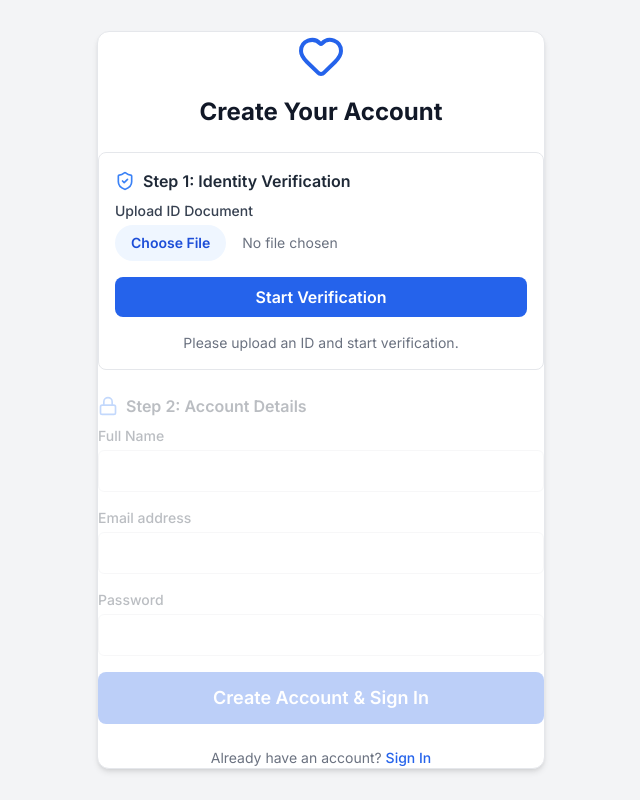
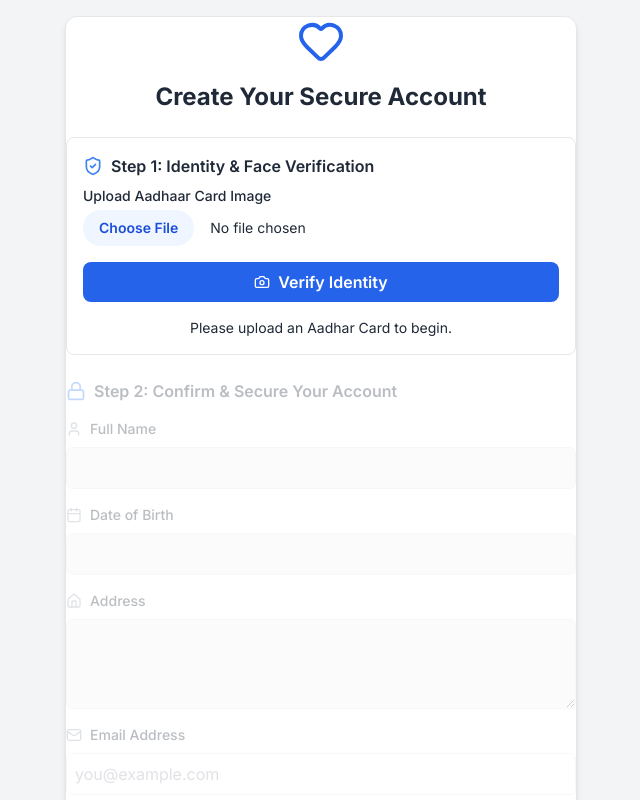
Before and after one commit to vishesh2305/DAAN, a React (Vite) app in the folder client/: page /auth in a window 1280 px wide. Shown: the top 800 px of the page, without its empty margins (319-959 px from the left). Built offline with nearby package versions, Linux system fonts and the light colour scheme.

Commit message:
Face Recognition + OCR working Fine

```diff
--- a/client/src/pages/AuthPage.jsx
+++ b/client/src/pages/AuthPage.jsx
@@ -1,44 +1,43 @@
-import React, { useState, useRef, useCallback } from 'react';
-import { Link, useNavigate } from 'react-router-dom';
-import { Eye, EyeOff, Users, Mail, Lock, Heart, Upload, Camera, ShieldCheck, AlertTriangle, LoaderCircle } from 'lucide-react';
+import React, { useState, useRef, useEffect, useCallback } from 'react';
+import { useNavigate, useLocation } from 'react-router-dom';
+import { ShieldCheck, LoaderCircle, Lock, Heart, User, Calendar, Home, Mail, Camera } from 'lucide-react';
 import Button from '../components/common/Button';
 import Card from '../components/common/Card';
-import { useUser } from '../contexts/UserProvider'; // Assuming you have this for login state management
+import { useUser } from '../contexts/UserProvider';
 
 const AuthPage = () => {
     const [isSignUp, setIsSignUp] = useState(true);
     const navigate = useNavigate();
-    const { login } = useUser(); // Let's use a login function from context
+    const location = useLocation();
+    const { login } = useUser();
 
-    // State for the form
-    const [formData, setFormData] = useState({ fullName: '', email: '', password: '' });
-    const [errors, setErrors] = useState({});
+    // Form state now includes all fields from the Aadhar card
+    const [formData, setFormData] = useState({
+        fullName: '',
+        dob: '',
+        address: '',
+        email: '',
+        password: ''
+    });
 
-    // State for Face Verification
     const [docImage, setDocImage] = useState(null);
     const [isVerified, setIsVerified] = useState(false);
     const [isVerifying, setIsVerifying] = useState(false);
-    const [verificationMessage, setVerificationMessage] = useState('Please upload an ID and start verification.');
+    const [showWebcam, setShowWebcam] = useState(false);
+    const [verificationMessage, setVerificationMessage] = useState('Please upload an Aadhar Card to begin.');
+
     const videoRef = useRef(null);
+    const canvasRef = useRef(null);
     const streamRef = useRef(null);
 
-    // Function to start the webcam
-    const startWebcam = useCallback(async () => {
-        try {
-            if (navigator.mediaDevices && navigator.mediaDevices.getUserMedia) {
-                const stream = await navigator.mediaDevices.getUserMedia({ video: true });
-                streamRef.current = stream;
-                if (videoRef.current) {
-                    videoRef.current.srcObject = stream;
-                }
-            }
-        } catch (err) {
-            console.error("Error accessing webcam:", err);
-            setVerificationMessage("Webcam access denied. Please allow camera access to proceed.");
+    // Set initial form mode based on navigation state from the Header
+    useEffect(() => {
+        if (location.state?.isSignUp !== undefined) {
+            setIsSignUp(location.state.isSignUp);
         }
-    }, []);
+    }, [location.state]);
 
-    // Function to stop the webcam
+    // Cleanup webcam stream when component unmounts or webcam is hidden
     const stopWebcam = useCallback(() => {
         if (streamRef.current) {
             streamRef.current.getTracks().forEach(track => track.stop());
@@ -46,137 +45,174 @@ const AuthPage = () => {
         }
     }, []);
 
-    // Cleanup webcam on component unmount
-    React.useEffect(() => {
+    // Effect to start the webcam *after* the <video> element is rendered
+    useEffect(() => {
+        const startWebcam = async () => {
+            if (showWebcam && navigator.mediaDevices?.getUserMedia) {
+                try {
+                    const stream = await navigator.mediaDevices.getUserMedia({ video: true });
+                    streamRef.current = stream;
+                    if (videoRef.current) {
+                        videoRef.current.srcObject = stream;
+                    }
+                } catch (err) {
+                    console.error("Error accessing webcam:", err);
+                    setVerificationMessage("Webcam access denied. Please allow camera access in your browser settings.");
+                    setShowWebcam(false);
+                }
+            }
+        };
+        startWebcam();
         return () => stopWebcam();
-    }, [stopWebcam]);
+    }, [showWebcam, stopWebcam]);
 
+    // Handle document upload and trigger the webcam
     const handleDocImageChange = (event) => {
         const file = event.target.files?.[0];
         if (file) {
             setDocImage(file);
-            // Start webcam as soon as a document is selected
-            startWebcam();
+            setShowWebcam(true);
+            setVerificationMessage('Document selected. Position your face and click Verify.');
         }
     };
 
-    // This function captures a frame from the video, sends it with the doc to the backend
+    // Handle changes to user-editable fields like email and password
+    const handleFormInputChange = (e) => {
+        const { name, value } = e.target;
+        setFormData(prev => ({...prev, [name]: value}));
+    };
+
+    // Main verification function
     const handleVerification = async () => {
-        if (!docImage) {
-            alert("Please upload your document first.");
+        if (!docImage || !videoRef.current?.srcObject?.active || videoRef.current.videoWidth === 0) {
+            alert("Please upload a document and ensure the camera is ready.");
             return;
         }
-        if (!videoRef.current || !videoRef.current.srcObject) {
-            alert("Webcam is not active. Please allow camera access.");
-            return;
-        }
+        setIsVerifying(true);
+        setVerificationMessage("Analyzing ID and face... Please hold still.");
 
-        setIsVerifying(true);
-        setVerificationMessage("Verifying... Please follow any on-screen instructions.");
-
-        const canvas = document.createElement('canvas');
-        canvas.width = videoRef.current.videoWidth;
-        canvas.height = videoRef.current.videoHeight;
-        const context = canvas.getContext('2d');
-        context.drawImage(videoRef.current, 0, 0, canvas.width, canvas.height);
+        const canvas = canvasRef.current;
+        const video = videoRef.current;
+        canvas.width = video.videoWidth;
+        canvas.height = video.videoHeight;
+        canvas.getContext('2d').drawImage(video, 0, 0, canvas.width, canvas.height);
 
         canvas.toBlob(async (blob) => {
-            const formData = new FormData();
-            formData.append('document', docImage);
-            formData.append('live_face', blob, 'live_face.jpg');
+            if (!blob) {
+                setIsVerifying(false);
+                setVerificationMessage("Failed to capture face from camera. Please try again.");
+                return;
+            }
+            const apiFormData = new FormData();
+            apiFormData.append('document', docImage);
+            apiFormData.append('live_face', blob, 'live_face.jpg');
 
             try {
                 const response = await fetch('http://127.0.0.1:5000/upload', {
                     method: 'POST',
-                    body: formData,
+                    body: apiFormData,
                 });
-
                 const data = await response.json();
                 setVerificationMessage(data.message);
 
-                if (data.message.includes("Verified!")) {
+                // Check for a successful response and valid extracted data
+                if (response.ok && data.verification_status === "Verified") {
                     setIsVerified(true);
-                    stopWebcam(); // Turn off webcam on success
-                } else {
-                    // Allow user to try again
+                    setShowWebcam(false);
+                    // *** AUTO-FILL THE FORM ***
+                    setFormData(prev => ({
+                        ...prev,
+                        fullName: data.extracted_data.name || 'Could not read name',
+                        dob: data.extracted_data.dob || 'Could not read DOB',
+                        address: data.extracted_data.address || 'Could not read address',
+                    }));
                 }
             } catch (error) {
-                console.error("Verification API error:", error);
-                setVerificationMessage("Verification service is offline. Please try again later.");
+                console.error("Verification API Error:", error);
+                setVerificationMessage("Verification service is offline. Please ensure the Python server is running.");
             } finally {
                 setIsVerifying(false);
             }
         }, 'image/jpeg');
     };
 
+    // Handle final form submission
     const handleAuthSubmit = (e) => {
         e.preventDefault();
-        // In a real app, you would handle actual sign up/in here
-        console.log("Form submitted", formData);
-        login(); // Update global auth state
+        console.log("Registering user with verified data:", formData);
+        // Here you would send the `formData` to your main backend to create a user account.
+        // After successful registration, update the global state.
+        login(formData); // Pass user data to the global context
         navigate('/dashboard');
     };
 
     return (
         <main className="min-h-screen flex items-center justify-center bg-gray-100 dark:bg-gray-900 p-4">
-            <Card className="w-full max-w-md">
+            <Card className="w-full max-w-lg">
                 <div className="text-center mb-6">
                     <Heart className="mx-auto h-12 w-12 text-blue-600" />
-                    <h2 className="mt-4 text-2xl font-bold text-gray-900 dark:text-white">
-                        {isSignUp ? 'Create Your Account' : 'Sign In'}
-                    </h2>
+                    <h2 className="mt-4 text-2xl font-bold">{isSignUp ? 'Create Your Secure Account' : 'Sign In'}</h2>
                 </div>
 
-                {/* --- FACE VERIFICATION SECTION --- */}
-                {!isVerified && (
-                    <div className="mb-6 p-4 border rounded-lg dark:border-gray-700">
-                        <h3 className="font-semibold flex items-center mb-2">
-                            <ShieldCheck className="h-5 w-5 mr-2 text-blue-500" />
-                            Step 1: Identity Verification
-                        </h3>
+                {/* Verification section only shows for Sign Up */}
+                {!isVerified && isSignUp && (
+                     <div className="mb-6 p-4 border rounded-lg dark:border-gray-700">
+                        <h3 className="font-semibold flex items-center mb-2"><ShieldCheck className="h-5 w-5 mr-2 text-blue-500" />Step 1: Identity & Face Verification</h3>
                         <div className="space-y-4">
                              <div>
-                                <label htmlFor="doc-upload" className="block text-sm font-medium text-gray-700 dark:text-gray-300">Upload ID Document</label>
-                                <input id="doc-upload" type="file" accept="image/*" onChange={handleDocImageChange} className="mt-1 block w-full text-sm text-gray-500 file:mr-4 file:py-2 file:px-4 file:rounded-full file:border-0 file:text-sm file:font-semibold file:bg-blue-50 file:text-blue-700 hover:file:bg-blue-100" />
+                                <label htmlFor="doc-upload" className="block text-sm font-medium">Upload Aadhaar Card Image</label>
+                                <input id="doc-upload" type="file" accept="image/*" onChange={handleDocImageChange} className="mt-1 block w-full text-sm file:mr-4 file:py-2 file:px-4 file:rounded-full file:border-0 file:font-semibold file:bg-blue-50 file:text-blue-700 hover:file:bg-blue-100" />
                             </div>
-
-                            {videoRef.current?.srcObject && (
-                                <video ref={videoRef} autoPlay playsInline muted className="w-full rounded-md" />
+                            {showWebcam && (
+                                <>
+                                    <video ref={videoRef} autoPlay playsInline muted className="w-full rounded-md border bg-gray-200" />
+                                    <canvas ref={canvasRef} className="hidden"></canvas>
+                                </>
                             )}
-
                             <Button onClick={handleVerification} disabled={!docImage || isVerifying} className="w-full">
-                                {isVerifying ? <LoaderCircle className="animate-spin" /> : "Start Verification"}
+                                {isVerifying ? <LoaderCircle className="animate-spin" /> : <><Camera className="mr-2 h-4 w-4"/>Verify Identity</>}
                             </Button>
-
-                            <p className="text-sm text-center text-gray-500 dark:text-gray-300 min-h-[20px]">
-                                {verificationMessage}
-                            </p>
+                            <p className="text-sm text-center min-h-[20px]">{verificationMessage}</p>
                         </div>
                     </div>
                 )}
 
-                {/* --- SIGNUP/LOGIN FORM --- */}
-                <div className={`${!isVerified ? 'opacity-30 pointer-events-none' : ''}`}>
-                     <h3 className="font-semibold flex items-center mb-2">
-                        <Lock className="h-5 w-5 mr-2 text-blue-500" />
-                        Step 2: Account Details
-                    </h3>
-                    <form onSubmit={handleAuthSubmit} className="space-y-4">
+                {isVerified && isSignUp && (
+                     <div className="p-4 text-center bg-green-100 dark:bg-green-900/50 rounded-lg mb-4">
+                        <ShieldCheck className="h-8 w-8 mx-auto text-green-600" />
+                        <p className="font-semibold mt-2 text-green-800 dark:text-green-200">Verification Successful!</p>
+                        <p className="text-sm text-green-700 dark:text-green-300">Please confirm your details and set a password.</p>
+                    </div>
+                )}
+
+                <div className={`${isSignUp && !isVerified ? 'opacity-30 pointer-events-none' : ''}`}>
+                    <h3 className="font-semibold flex items-center mb-2"><Lock className="h-5 w-5 mr-2 text-blue-500" />{isSignUp ? 'Step 2: Confirm & Secure Your Account' : 'Login to your account'}</h3>
+                    <form onSubmit={handleAuthSubmit} className="space-y-4 mt-4">
                         {isSignUp && (
-                            <div>
-                                <label htmlFor="fullName" className="block text-sm font-medium">Full Name</label>
-                                <input id="fullName" name="fullName" type="text" required className="mt-1 block w-full p-2 border rounded-md" />
-                            </div>
+                            <>
+                                <div className="space-y-2">
+                                    <label htmlFor="fullName" className="flex items-center gap-2 text-sm font-medium"><User className="text-gray-400 w-4 h-4"/>Full Name</label>
+                                    <input id="fullName" name="fullName" value={formData.fullName} readOnly className="block w-full p-2 border rounded-md bg-gray-100 dark:bg-gray-800 cursor-not-allowed" />
+                                </div>
+                                <div className="space-y-2">
+                                    <label htmlFor="dob" className="flex items-center gap-2 text-sm font-medium"><Calendar className="text-gray-400 w-4 h-4"/>Date of Birth</label>
+                                    <input id="dob" name="dob" value={formData.dob} readOnly className="block w-full p-2 border rounded-md bg-gray-100 dark:bg-gray-800 cursor-not-allowed" />
+                                </div>
+                                <div className="space-y-2">
+                                    <label htmlFor="address" className="flex items-center gap-2 text-sm font-medium"><Home className="text-gray-400 w-4 h-4"/>Address</label>
+                                    <textarea id="address" name="address" value={formData.address} readOnly className="block w-full p-2 border rounded-md bg-gray-100 dark:bg-gray-800 cursor-not-allowed" rows="3" />
+                                </div>
+                            </>
                         )}
-                        <div>
-                            <label htmlFor="email" className="block text-sm font-medium">Email address</label>
-                            <input id="email" name="email" type="email" required className="mt-1 block w-full p-2 border rounded-md" />
+                        <div className="space-y-2">
+                            <label htmlFor="email" className="flex items-center gap-2 text-sm font-medium"><Mail className="text-gray-400 w-4 h-4"/>Email Address</label>
+                            <input id="email" name="email" type="email" required onChange={handleFormInputChange} value={formData.email} placeholder="you@example.com" className="mt-1 block w-full p-2 border rounded-md" />
                         </div>
-                        <div>
-                            <label htmlFor="password" className="block text-sm font-medium">Password</label>
-                            <input id="password" name="password" type="password" required className="mt-1 block w-full p-2 border rounded-md" />
+                        <div className="space-y-2">
+                            <label htmlFor="password">Password</label>
+                            <input id="password" name="password" type="password" required placeholder="••••••••" className="mt-1 block w-full p-2 border rounded-md" />
                         </div>
-                        <Button type="submit" size="lg" className="w-full" disabled={!isVerified}>
+                        <Button type="submit" size="lg" className="w-full" disabled={isSignUp && !isVerified}>
                             {isSignUp ? 'Create Account & Sign In' : 'Sign In'}
                         </Button>
                     </form>
@@ -184,7 +220,7 @@ const AuthPage = () => {
 
                 <p className="text-center text-sm text-gray-500 mt-6">
                     {isSignUp ? 'Already have an account? ' : "Don't have an account? "}
-                    <button onClick={() => setIsSignUp(!isSignUp)} className="font-medium text-blue-600 hover:underline">
+                    <button onClick={() => { setIsSignUp(!isSignUp); setIsVerified(false); setShowWebcam(false); setDocImage(null); setVerificationMessage('Please upload an ID to begin.') }} className="font-medium text-blue-600 hover:underline">
                         {isSignUp ? 'Sign In' : 'Sign Up'}
                     </button>
                 </p>
```
Also changed, not shown: client/src/components/layout/Header.jsx (+39 -6 lines), 2 other files (tests, documents, lock files or other folders).
